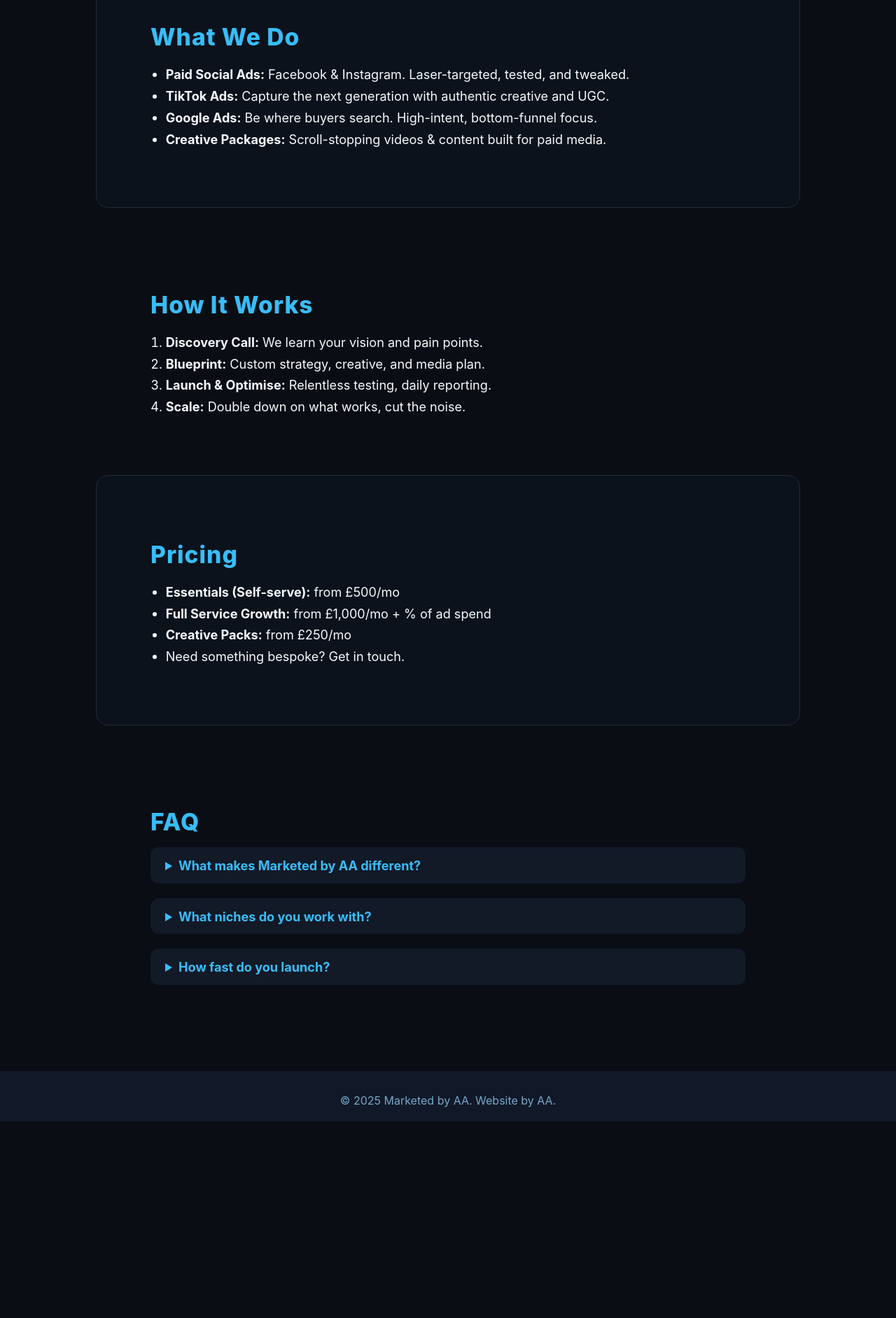
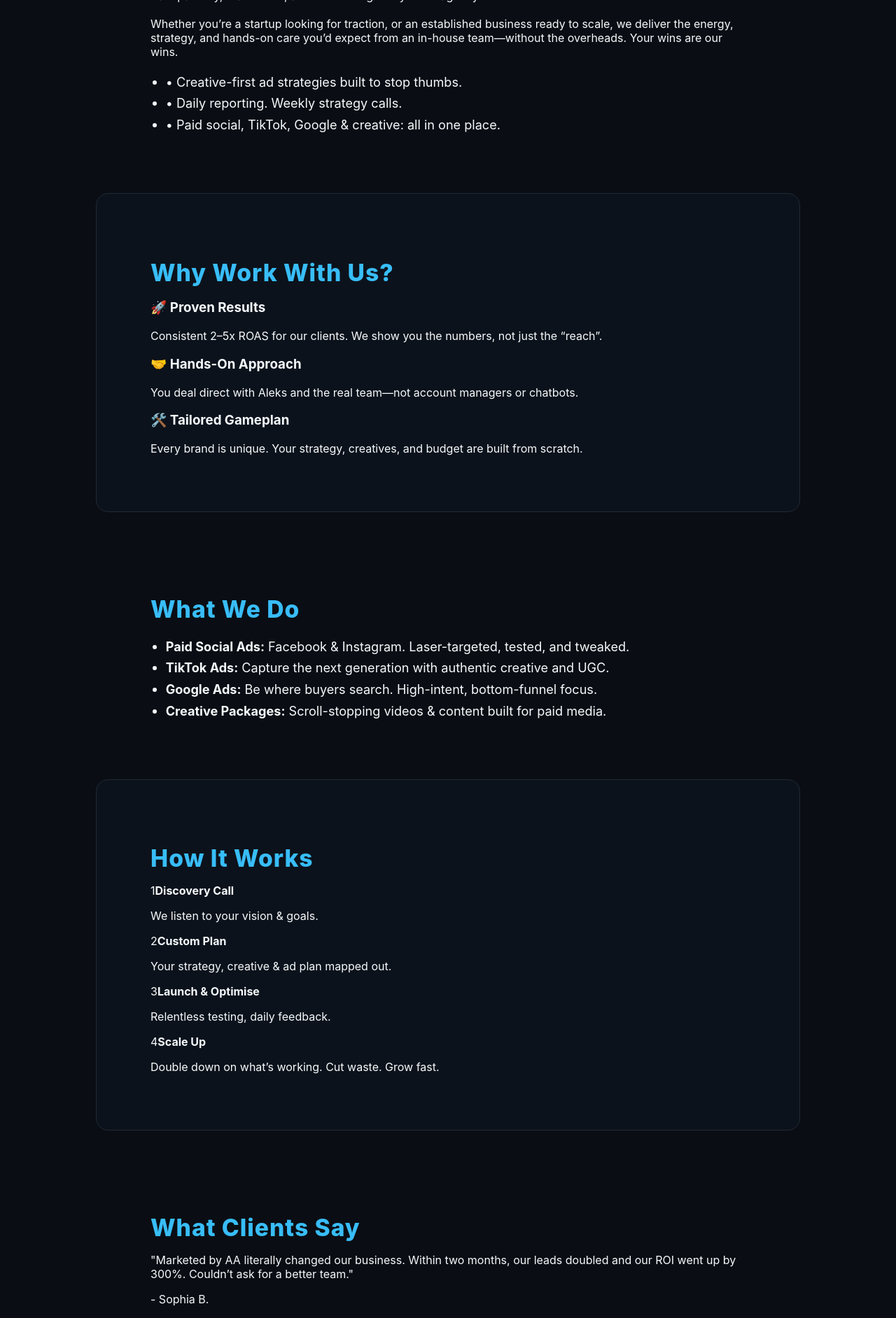
Before and after one commit to aleksangelov1/marketedbyaa-site, a React (Vite) app: page / in a window 1280 px wide. Shown: the part 880-2764 px from the top of the page at 70% size. Before the commit the page ends 2483 px from the top, so only its background shows below. Built offline with nearby package versions, Linux system fonts and the light colour scheme.

Commit message:
Update App.jsx

```diff
--- a/src/App.jsx
+++ b/src/App.jsx
@@ -1,52 +1,53 @@
 import { useState } from "react";
 
+// --- Multi-step Apply Form ---
 const steps = [
   {
-    label: "What's your name?",
+    label: "What's your full name?",
     name: "name",
     type: "text",
-    placeholder: "Enter your full name",
+    placeholder: "Full name",
   },
   {
-    label: "Your email address",
+    label: "Email address",
     name: "email",
     type: "email",
-    placeholder: "Enter your email",
+    placeholder: "Email",
   },
   {
     label: "Phone number",
     name: "phone",
     type: "tel",
-    placeholder: "Enter your phone",
+    placeholder: "Phone",
   },
   {
-    label: "Which service are you interested in?",
+    label: "Which service interests you most?",
     name: "service",
     type: "select",
     options: [
-      "Facebook & Instagram Ads",
+      "Paid Social Ads",
       "TikTok Ads",
       "Google Ads",
       "Creative Content",
-      "Not Sure / Need Advice",
+      "Not Sure",
     ],
   },
   {
-    label: "Monthly marketing budget",
+    label: "What's your monthly ad budget?",
     name: "budget",
     type: "select",
     options: [
       "Under £1,000",
-      "£1,000 - £5,000",
-      "£5,000 - £20,000",
+      "£1,000–£5,000",
+      "£5,000–£20,000",
       "£20,000+",
     ],
   },
   {
-    label: "Tell us about your business (optional)",
+    label: "Describe your business (optional)",
     name: "about",
     type: "textarea",
-    placeholder: "E.g. your niche, goals, current marketing...",
+    placeholder: "Niche, goals, current marketing, etc.",
   },
 ];
 
@@ -55,37 +56,27 @@
   const [form, setForm] = useState({});
   const [submitted, setSubmitted] = useState(false);
 
-  const handleChange = (e) => {
-    setForm({ ...form, [steps[step].name]: e.target.value });
-  };
-
+  const handleChange = (e) => setForm({ ...form, [steps[step].name]: e.target.value });
   const handleNext = (e) => {
     e.preventDefault();
     if (step < steps.length - 1) setStep(step + 1);
     else setSubmitted(true);
   };
-
-  const handlePrev = () => {
-    if (step > 0) setStep(step - 1);
-    else onBackHome();
-  };
+  const handlePrev = () => (step > 0 ? setStep(step - 1) : onBackHome());
 
   if (submitted)
     return (
-      <div className="form-card">
-        <h2>Thanks for applying!</h2>
-        <p>
-          We'll get back to you within 24 hours. <br />
-          <button onClick={onBackHome} className="form-btn">
-            Back to Home
-          </button>
+      <div className="form-card centered">
+        <h2>Thank you for applying!</h2>
+        <p>We’ll be in touch within 24 hours.<br />
+          <button onClick={onBackHome} className="form-btn blue">Back to Home</button>
         </p>
       </div>
     );
 
   const s = steps[step];
   return (
-    <form className="form-card" onSubmit={handleNext}>
+    <form className="form-card centered" onSubmit={handleNext}>
       <label>
         {s.label}
         {s.type === "select" ? (
@@ -95,10 +86,8 @@
             onChange={handleChange}
             className="form-input"
           >
-            <option value="">Select an option</option>
-            {s.options.map((opt) => (
-              <option key={opt}>{opt}</option>
-            ))}
+            <option value="">Select</option>
+            {s.options.map((opt) => <option key={opt}>{opt}</option>)}
           </select>
         ) : s.type === "textarea" ? (
           <textarea
@@ -120,46 +109,60 @@
         )}
       </label>
       <div className="form-actions">
-        <button type="button" onClick={handlePrev} className="form-btn">
-          {step === 0 ? "Back to Home" : "Back"}
-        </button>
+        <button type="button" onClick={handlePrev} className="form-btn">Back</button>
         <button type="submit" className="form-btn blue">
           {step === steps.length - 1 ? "Submit" : "Next"}
         </button>
       </div>
-      <div className="progress-bar">
-        <div style={{ width: `${((step + 1) / steps.length) * 100}%` }} />
-      </div>
+      <div className="progress-bar"><div style={{ width: `${((step + 1) / steps.length) * 100}%` }} /></div>
     </form>
   );
 }
 
-function Section({ id, title, dark, children }) {
+// --- Main Sections ---
+function Section({ id, title, children, dark, wide }) {
   return (
-    <section className={`section${dark ? " dark" : ""}`} id={id}>
-      <h2>{title}</h2>
-      <div>{children}</div>
+    <section className={`section${dark ? " dark" : ""}${wide ? " wide" : ""}`} id={id}>
+      {title && <h2>{title}</h2>}
+      {children}
     </section>
   );
 }
 
+// --- Reviews Data ---
+const reviews = [
+  {
+    name: "Sophia B.",
+    quote: "Marketed by AA literally changed our business. Within two months, our leads doubled and our ROI went up by 300%. Couldn’t ask for a better team.",
+  },
+  {
+    name: "Jack H.",
+    quote: "Aleks and the team don’t just run ads – they act like a true partner. Transparent, responsive, and the results speak for themselves.",
+  },
+  {
+    name: "Ella D.",
+    quote: "Our last agency wasted so much budget. AA’s hands-on approach & constant testing got us real customers, not just clicks.",
+  },
+];
+
 export default function App() {
   const [showForm, setShowForm] = useState(false);
 
-  if (showForm) {
-    return <ApplyNowForm onBackHome={() => setShowForm(false)} />;
-  }
+  if (showForm) return <ApplyNowForm onBackHome={() => setShowForm(false)} />;
 
   return (
     <div>
+      {/* NAV */}
       <nav className="navbar">
-        <div className="logo-img">
+        <div className="logo-img big-logo">
           <img src="/logo.png" alt="Marketed by AA Logo" />
         </div>
         <div className="nav-links">
           <a href="#about">About</a>
+          <a href="#why">Why Us</a>
           <a href="#services">Services</a>
           <a href="#how">How It Works</a>
+          <a href="#reviews">Reviews</a>
           <a href="#pricing">Pricing</a>
           <a href="#faq">FAQ</a>
           <button className="apply-btn" onClick={() => setShowForm(true)}>
@@ -167,91 +170,139 @@
           </button>
         </div>
       </nav>
-      <header className="hero">
+
+      {/* HERO */}
+      <header className="hero centered">
+        <div className="logo-img big-hero-logo">
+          <img src="/logo.png" alt="Marketed by AA Logo" />
+        </div>
         <h1>
           <span className="blue">Marketed by AA</span>
         </h1>
         <p>
-          Performance marketing that scales ambitious brands. <br />
-          Facebook, TikTok & Google Ads done the <span className="blue">bold</span> way.
+          Performance marketing that scales <span className="blue">ambitious brands</span>.<br />
+          Facebook, TikTok & Google Ads—the bold, proven way.
         </p>
         <button className="hero-cta" onClick={() => setShowForm(true)}>
           Apply Now
         </button>
       </header>
-      <Section id="about" title="About Us">
+
+      {/* ABOUT */}
+      <Section id="about" title="About Us" wide>
         <p>
-          Marketed by AA is your growth engine. We use creative, data-led ads to get brands seen, trusted, and scaling. Get the impact of an in-house team, minus the overheads.
+          <b>We’re not just an agency—we’re your partner in growth.</b><br /><br />
+          At Marketed by AA, we know how tough it is to cut through the noise online. That’s why we blend creative, scroll-stopping content with data-driven media buying, built to turn strangers into loyal fans.<br /><br />
+          Our founder Aleks worked inside real brands and saw what works—and what’s just fluff. We believe in radical transparency, real results, and outworking every other agency out there.<br /><br />
+          Whether you’re a startup looking for traction, or an established business ready to scale, we deliver the energy, strategy, and hands-on care you’d expect from an in-house team—without the overheads. <span className="blue">Your wins are our wins.</span>
         </p>
-      </Section>
-      <Section id="services" title="What We Do" dark>
-        <ul>
-          <li>
-            <b>Paid Social Ads:</b> Facebook & Instagram. Laser-targeted, tested, and tweaked.
-          </li>
-          <li>
-            <b>TikTok Ads:</b> Capture the next generation with authentic creative and UGC.
-          </li>
-          <li>
-            <b>Google Ads:</b> Be where buyers search. High-intent, bottom-funnel focus.
-          </li>
-          <li>
-            <b>Creative Packages:</b> Scroll-stopping videos & content built for paid media.
-          </li>
+        <ul className="about-list">
+          <li>• Creative-first ad strategies built to stop thumbs.</li>
+          <li>• Daily reporting. Weekly strategy calls.</li>
+          <li>• Paid social, TikTok, Google & creative: all in one place.</li>
         </ul>
       </Section>
-      <Section id="how" title="How It Works">
-        <ol>
-          <li>
-            <b>Discovery Call:</b> We learn your vision and pain points.
-          </li>
-          <li>
-            <b>Blueprint:</b> Custom strategy, creative, and media plan.
-          </li>
-          <li>
-            <b>Launch & Optimise:</b> Relentless testing, daily reporting.
-          </li>
-          <li>
-            <b>Scale:</b> Double down on what works, cut the noise.
-          </li>
-        </ol>
+
+      {/* WHY WORK WITH US */}
+      <Section id="why" title="Why Work With Us?" dark>
+        <div className="why-cards">
+          <div className="why-card">
+            <h3>🚀 Proven Results</h3>
+            <p>
+              Consistent 2–5x ROAS for our clients. We show you the numbers, not just the “reach”.
+            </p>
+          </div>
+          <div className="why-card">
+            <h3>🤝 Hands-On Approach</h3>
+            <p>
+              You deal direct with Aleks and the real team—not account managers or chatbots.
+            </p>
+          </div>
+          <div className="why-card">
+            <h3>🛠️ Tailored Gameplan</h3>
+            <p>
+              Every brand is unique. Your strategy, creatives, and budget are built from scratch.
+            </p>
+          </div>
+        </div>
       </Section>
+
+      {/* SERVICES */}
+      <Section id="services" title="What We Do">
+        <ul className="services-list">
+          <li><b>Paid Social Ads:</b> Facebook & Instagram. Laser-targeted, tested, and tweaked.</li>
+          <li><b>TikTok Ads:</b> Capture the next generation with authentic creative and UGC.</li>
+          <li><b>Google Ads:</b> Be where buyers search. High-intent, bottom-funnel focus.</li>
+          <li><b>Creative Packages:</b> Scroll-stopping videos & content built for paid media.</li>
+        </ul>
+      </Section>
+
+      {/* HOW IT WORKS */}
+      <Section id="how" title="How It Works" dark>
+        <div className="steps-row">
+          <div className="step-card">
+            <span>1</span>
+            <b>Discovery Call</b>
+            <p>We listen to your vision & goals.</p>
+          </div>
+          <div className="step-card">
+            <span>2</span>
+            <b>Custom Plan</b>
+            <p>Your strategy, creative & ad plan mapped out.</p>
+          </div>
+          <div className="step-card">
+            <span>3</span>
+            <b>Launch & Optimise</b>
+            <p>Relentless testing, daily feedback.</p>
+          </div>
+          <div className="step-card">
+            <span>4</span>
+            <b>Scale Up</b>
+            <p>Double down on what’s working. Cut waste. Grow fast.</p>
+          </div>
+        </div>
+      </Section>
+
+      {/* REVIEWS */}
+      <Section id="reviews" title="What Clients Say">
+        <div className="reviews-row">
+          {reviews.map(({ name, quote }) => (
+            <div key={name} className="review-card">
+              <p>"{quote}"</p>
+              <span>- {name}</span>
+            </div>
+          ))}
+        </div>
+      </Section>
+
+      {/* PRICING */}
       <Section id="pricing" title="Pricing" dark>
-        <ul>
-          <li>
-            <b>Essentials (Self-serve):</b> from £500/mo
-          </li>
-          <li>
-            <b>Full Service Growth:</b> from £1,000/mo + % of ad spend
-          </li>
-          <li>
-            <b>Creative Packs:</b> from £250/mo
-          </li>
+        <ul className="pricing-list">
+          <li><b>Essentials:</b> from <span className="blue">£500/mo</span></li>
+          <li><b>Full Service Growth:</b> from <span className="blue">£1,000/mo</span> + % of ad spend</li>
+          <li><b>Creative Packs:</b> from <span className="blue">£250/mo</span></li>
           <li>
             Need something bespoke? <span className="blue">Get in touch.</span>
           </li>
         </ul>
       </Section>
+
+      {/* FAQ */}
       <Section id="faq" title="FAQ">
         <details>
           <summary>What makes Marketed by AA different?</summary>
-          <p>
-            Real partnership, not just reporting. No bloat, no nonsense, just real, honest scaling.
-          </p>
+          <p>Radical transparency. No bloat. Real results—delivered by real people, not just dashboards.</p>
         </details>
         <details>
           <summary>What niches do you work with?</summary>
-          <p>
-            Ecom, info products, local business, SaaS—if it can scale, we can run ads for it.
-          </p>
+          <p>Ecom, info products, local business, SaaS—if it can scale, we can run ads for it.</p>
         </details>
         <details>
           <summary>How fast do you launch?</summary>
-          <p>
-            Most brands launch in 3–5 days after onboarding.
-          </p>
+          <p>Most brands launch in 3–5 days after onboarding.</p>
         </details>
       </Section>
+
       <footer>
         &copy; {new Date().getFullYear()} Marketed by AA. Website by AA.
       </footer>
```
